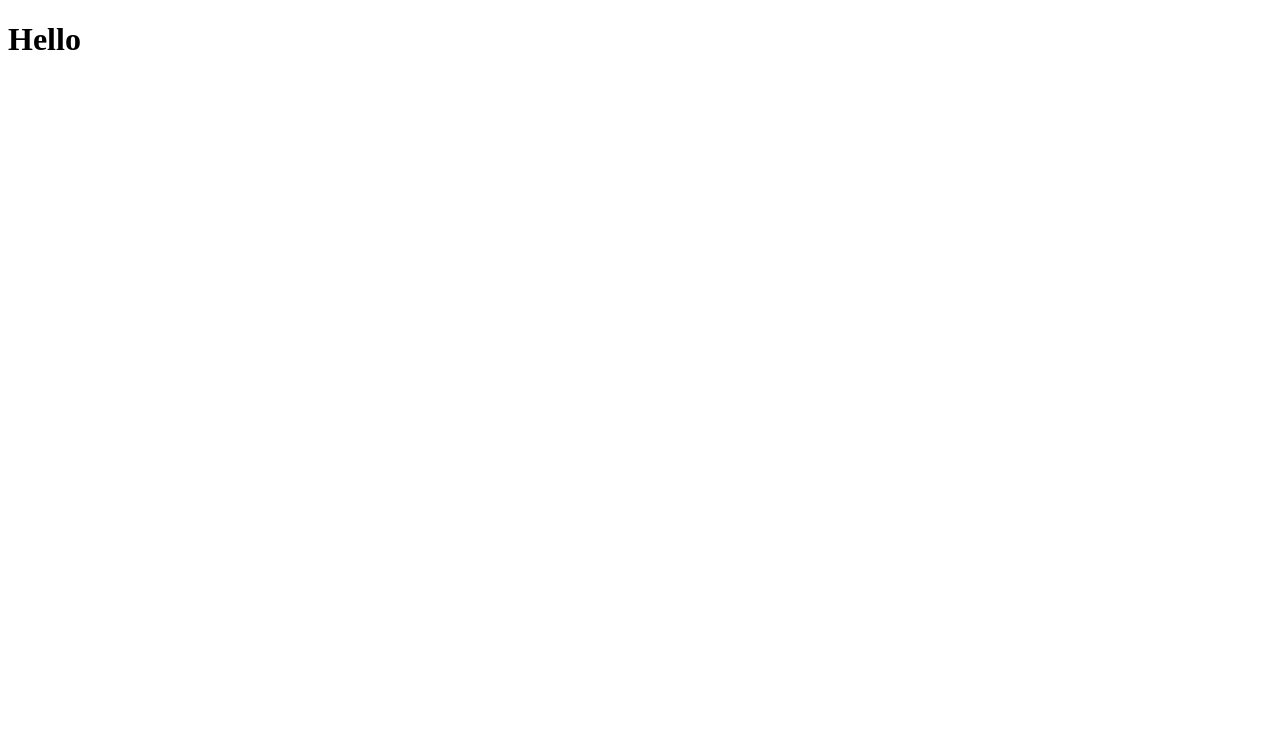
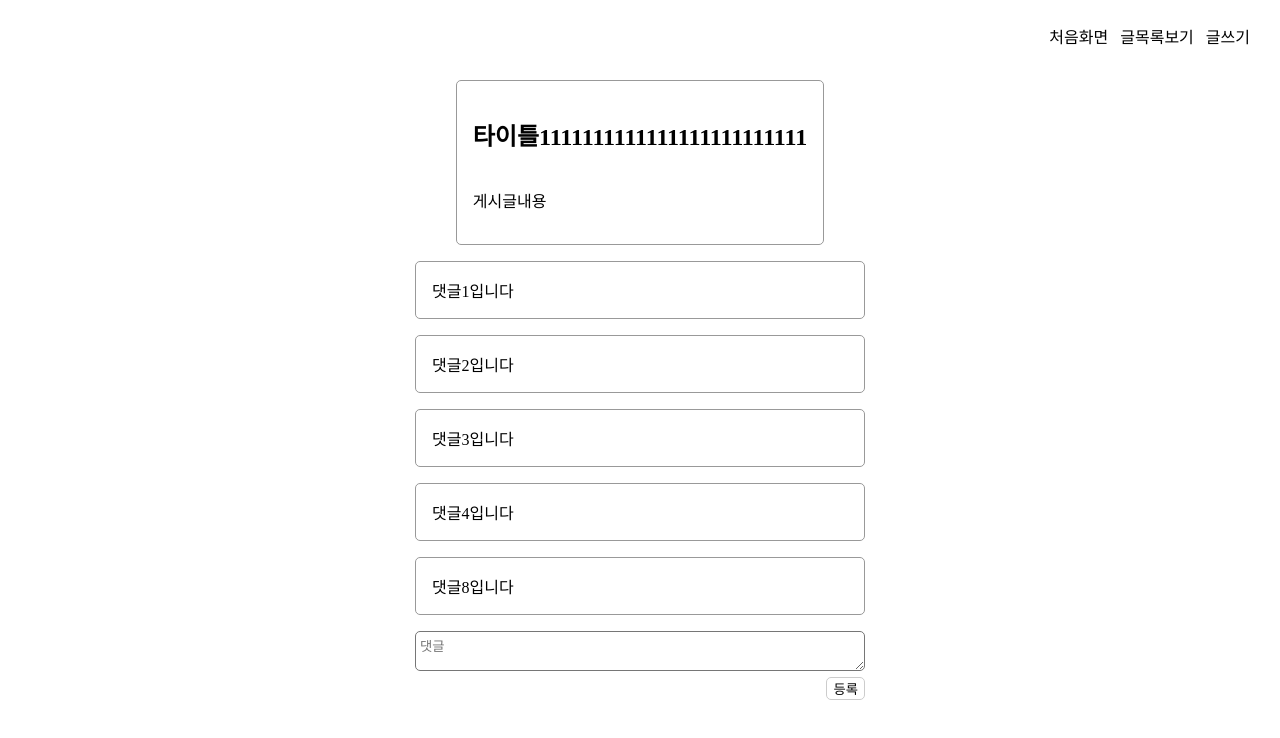
Before and after one commit to HaejinYang/mini-bbs, a React (Create React App) app: page /post/1 in a window 1280 px wide. Shown: the top 738 px of the page. Built offline with nearby package versions, Linux system fonts and the light colour scheme.

Commit message:
작업 환경 세팅

```diff
--- a/package.json
+++ b/package.json
@@ -12,7 +12,9 @@
     "@types/react-dom": "^18.0.11",
     "react": "^18.2.0",
     "react-dom": "^18.2.0",
+    "react-router-dom": "^6.9.0",
     "react-scripts": "5.0.1",
+    "styled-components": "^5.3.9",
     "typescript": "^4.9.5",
     "web-vitals": "^2.1.4"
   },
@@ -39,5 +41,8 @@
       "last 1 firefox version",
       "last 1 safari version"
     ]
+  },
+  "devDependencies": {
+    "@types/styled-components": "^5.1.26"
   }
 }
--- a/src/App.tsx
+++ b/src/App.tsx
@@ -1,11 +1,62 @@
-import React from 'react';
-import logo from './logo.svg';
+import './global.css';
+import React, {createContext} from 'react';
+import {BrowserRouter, Route, Routes} from "react-router-dom";
+import Post from "./components/post/Post";
+import Home from "./components/home/Home";
+import NavBar from "./components/nav/NavBar";
+import {PostType} from "./components/types";
+import {CommentType} from "./components/comment/Comment";
+
 function App() {
-  return (
-    <div>
-      <h1>Hello</h1>
-    </div>
-  );
+    CreateTestList();
+
+    return (
+        <BrowserRouter>
+            <NavBar/>
+            <Routes>
+                <Route path="/" element={<Home/>}></Route>
+                <Route path="/post/:id" element={<Post/>}></Route>
+            </Routes>
+        </BrowserRouter>
+    );
+}
+
+function CreateTestList(){
+    const posts: PostType[] = [];
+    posts.push({
+        id: 1,
+        title: "타이틀1111111111111111111111111",
+        writer: "테스트게시자",
+        content: "게시글내용",
+        createdAt: new Date().toLocaleDateString()
+    });
+    posts.push({id: 2, title: "", writer: "테스트게시자", content: "게시글내용", createdAt: new Date().toLocaleDateString()});
+    posts.push({
+        id: 3,
+        title: "1231234123123",
+        writer: "테스트게시자",
+        content: "게시글내용",
+        createdAt: new Date().toLocaleDateString()
+    });
+    posts.push({id: 4, title: "타이틀", writer: "테스트게시자", content: "게시글내용", createdAt: new Date().toLocaleDateString()});
+    posts.push({id: 5, title: "타이틀", writer: "테스트게시자", content: "게시글내용", createdAt: new Date().toLocaleDateString()});
+    posts.push({id: 6, title: "타이틀", writer: "테스트게시자", content: "게시글내용", createdAt: new Date().toLocaleDateString()});
+    posts.push({id: 7, title: "타이틀", writer: "테스트게시자", content: "게시글내용", createdAt: new Date().toLocaleDateString()});
+    posts.push({id: 8, title: "타이틀", writer: "테스트게시자", content: "게시글내용", createdAt: new Date().toLocaleDateString()});
+
+    localStorage.setItem('post', JSON.stringify(posts));
+
+    const comments: CommentType[] = [];
+    comments.push({postId: 1, commentId: 1, content: "댓글1입니다"});
+    comments.push({postId: 1, commentId: 2, content: "댓글2입니다"});
+    comments.push({postId: 1, commentId: 3, content: "댓글3입니다"});
+    comments.push({postId: 1, commentId: 4, content: "댓글4입니다"});
+    comments.push({postId: 2, commentId: 5, content: "댓글5입니다"});
+    comments.push({postId: 2, commentId: 6, content: "댓글6입니다"});
+    comments.push({postId: 2, commentId: 7, content: "댓글7입니다"});
+    comments.push({postId: 1, commentId: 8, content: "댓글8입니다"});
+
+    localStorage.setItem('comment', JSON.stringify(comments));
 }
 
 export default App;
--- /dev/null
+++ b/src/components/home/Home.tsx
@@ -0,0 +1,10 @@
+
+const Home = () => {
+    return (
+        <div>
+            <h1>홈페이지에요</h1>
+        </div>
+    )
+}
+
+export default Home;
--- /dev/null
+++ b/src/components/types/index.d.ts
@@ -0,0 +1,5 @@
+import {PostCardProps} from "../post/PostCard";
+
+interface PostType extends PostCardProps{
+    content: string;
+};
--- /dev/null
+++ b/src/global.css
@@ -0,0 +1,12 @@
+*,
+*:after, *:before {
+    box-sizing: border-box;
+}
+
+/*
+    공간 확인용
+*/
+*,
+*:after, *:before {
+    /*box-shadow: inset 0 0 10px red;*/
+}
--- a/src/index.tsx
+++ b/src/index.tsx
@@ -1,7 +1,6 @@
 import React from 'react';
 import ReactDOM from 'react-dom/client';
 import App from './App';
-import reportWebVitals from './reportWebVitals';
 
 const root = ReactDOM.createRoot(
   document.getElementById('root') as HTMLElement
--- a/tsconfig.json
+++ b/tsconfig.json
@@ -18,7 +18,8 @@
     "resolveJsonModule": true,
     "isolatedModules": true,
     "noEmit": true,
-    "jsx": "react-jsx"
+    "jsx": "react-jsx",
+    "typeRoots": ["./src/types", "./node_modules/@types"]
   },
   "include": [
     "src"
```
Also changed, not shown: 1 other file (tests, documents, lock files or other folders).
